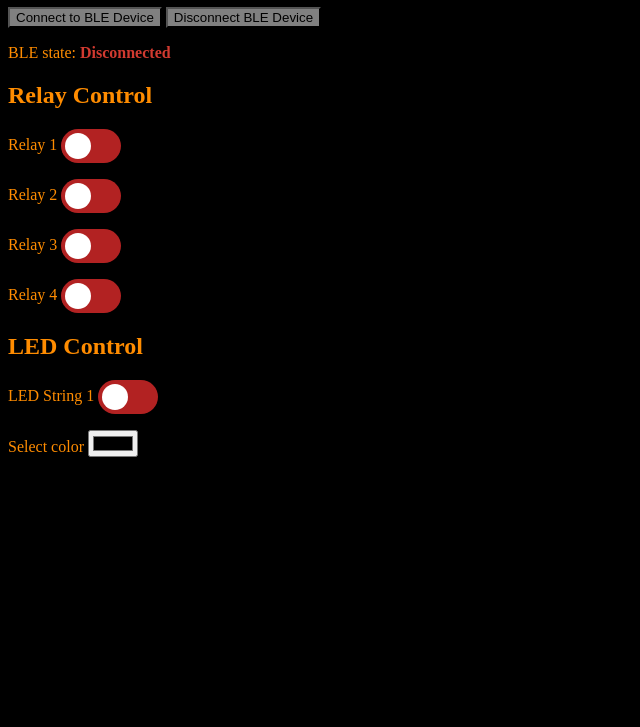
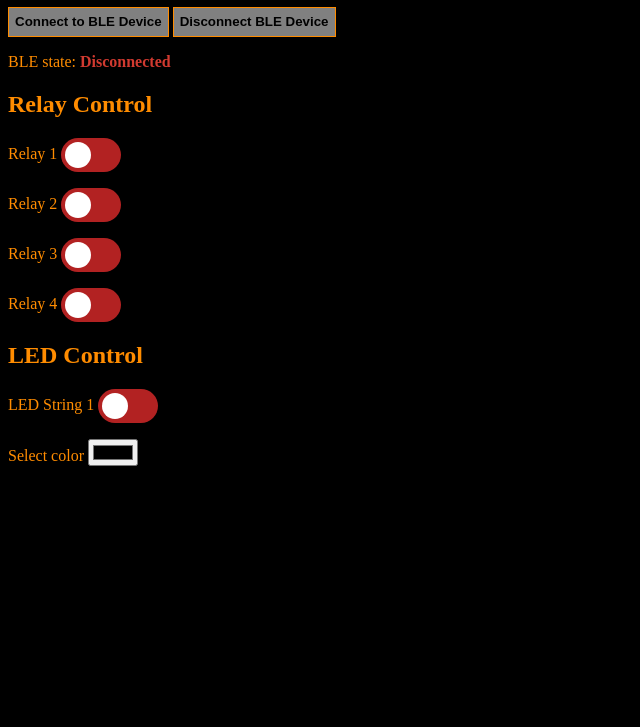
Before and after one commit to JC-Electronics-Design/Vouwwagen-Controller, a plain HTML site: page docs/index.html in a window 1280 px wide. Shown: the part 73-800 px from the top of the page, without its empty margins (0-640 px from the left). Drawn offline with Linux system fonts and the light colour scheme.

Commit message:
Change some extra css styling

```diff
--- a/docs/style.css
+++ b/docs/style.css
@@ -9,6 +9,10 @@ h1, h2, p {
 
 button {
   background-color: gray;
+  color: black;
+  font-weight: bold;
+  height: 30px;
+  border: 1px solid darkorange;
 }
 
 .favcolor {
```
